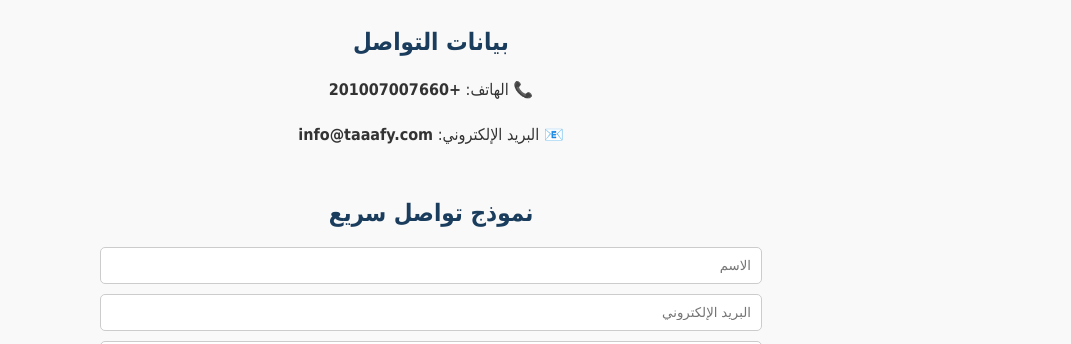
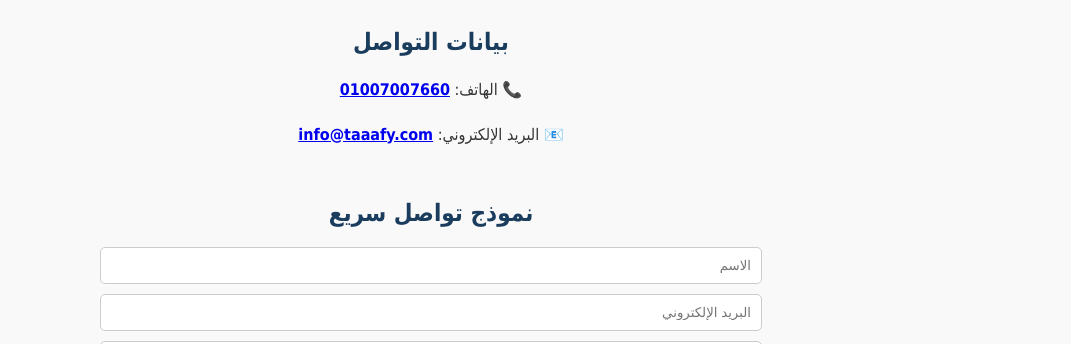
Before and after one commit to safina525/taaay-site, a plain HTML site: page index.html in a window 1280 px wide. Shown: the part 816-1160 px from the top of the page, without its empty margins (209-1280 px from the left). Drawn offline with Linux system fonts and the light colour scheme.

Commit message:
Update index.html

```diff
--- a/index.html
+++ b/index.html
@@ -123,9 +123,15 @@
     </div>
 
     <div class="section">
-    <h2>بيانات التواصل</h2>
-    <p>📞 الهاتف: <strong>+201007007660</strong></p>
-    <p>📧 البريد الإلكتروني: <strong>info@taaafy.com</strong></p>
+  <h2>بيانات التواصل</h2>
+  <p>
+    📞 الهاتف:
+    <strong><a href="tel:01007007660">01007007660</a></strong>
+  </p>
+  <p>
+    📧 البريد الإلكتروني:
+    <strong><a href="mailto:info@taaafy.com">info@taaafy.com</a></strong>
+  </p>
 </div>
 
     <div class="section">
```
